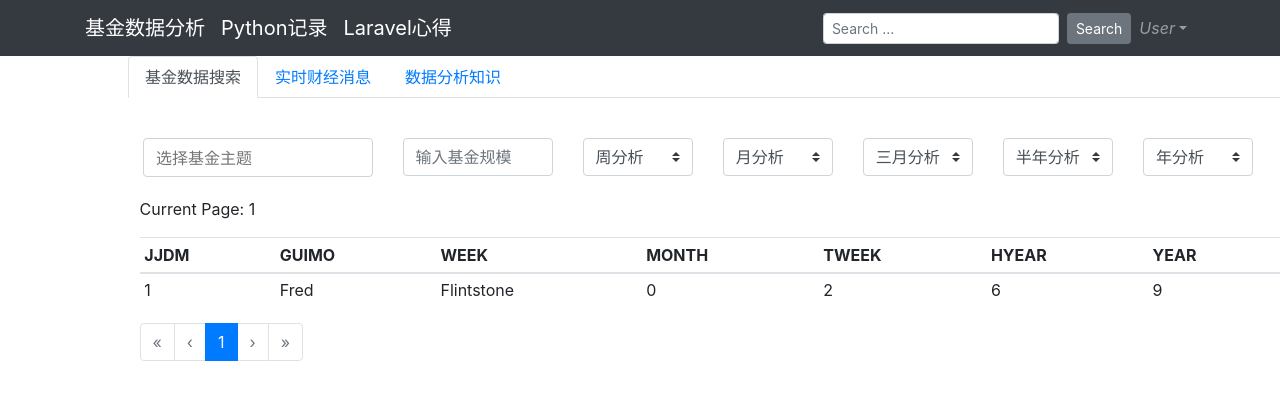
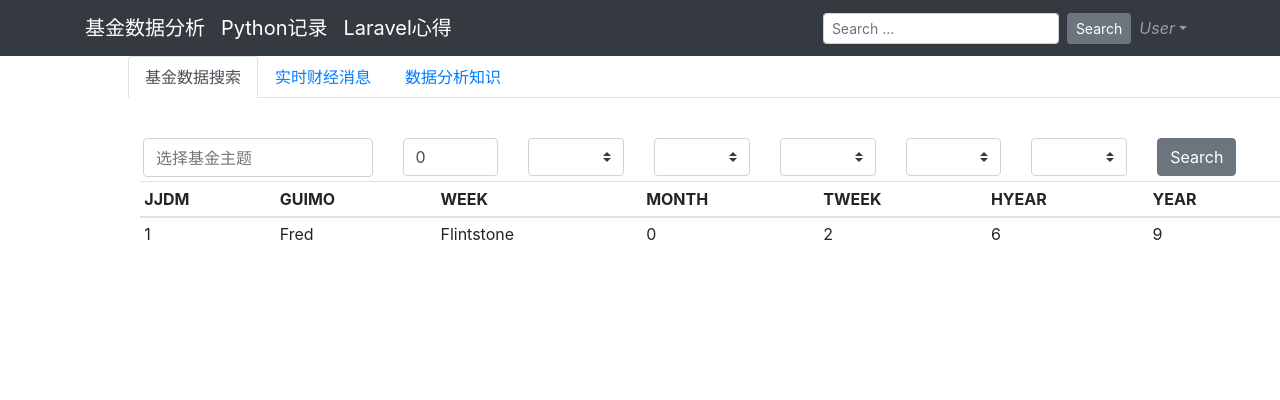
Before and after one commit to jyzhou2/fund, a Vue app in the folder fundstatics/bootstrapvue-demo/: page /JiJinList in a window 1280 px wide. Shown: the top 400 px of the page. Built offline with nearby package versions, Linux system fonts and the light colour scheme.

Commit message:
暂时提交·

```diff
--- a/fundstatics/bootstrapvue-demo/package.json
+++ b/fundstatics/bootstrapvue-demo/package.json
@@ -13,6 +13,7 @@
     "bootstrap-vue": "^2.15.0",
     "core-js": "^3.6.5",
     "vue": "^2.6.11",
+    "vue-axios": "^2.1.5",
     "vue-router": "^3.3.4"
   },
   "devDependencies": {
--- a/fundstatics/bootstrapvue-demo/src/components/JiJinList.vue
+++ b/fundstatics/bootstrapvue-demo/src/components/JiJinList.vue
@@ -13,37 +13,39 @@
                                 <b-col>
                                     <b-form-tags input-id="tags-basic" class="mb-1" no-add-on-enter separator=" "
                                                  placeholder="选择基金主题"
-                                                 v-model="value"></b-form-tags>
+                                                 v-model="theme"></b-form-tags>
                                 </b-col>
                                 <b-col>
-                                    <b-form-input type="number" id="jijinGuiMo" placeholder="输入基金规模"></b-form-input>
+                                    <b-form-input type="number" v-model="guimo"
+                                                  placeholder="输入基金规模"></b-form-input>
                                 </b-col>
                                 <b-col>
-                                    <b-form-select v-model="selected" :options="week_options">
-                                        <b-form-select-option :value="null">周分析</b-form-select-option>
+                                    <b-form-select v-model="week_selected" :options="week_options">
+
 
                                     </b-form-select>
                                 </b-col>
                                 <b-col>
-                                    <b-form-select v-model="selected" :options="week_options">
-                                        <b-form-select-option :value="null">月分析</b-form-select-option>
+                                    <b-form-select v-model="month_selected" :options="month_options">
 
                                     </b-form-select>
                                 </b-col>
                                 <b-col>
-                                    <b-form-select v-model="selected" :options="week_options">
-                                        <b-form-select-option :value="null">三月分析</b-form-select-option>
+                                    <b-form-select v-model="three_months_selected" :options="three_months_options">
+
                                     </b-form-select>
                                 </b-col>
                                 <b-col>
-                                    <b-form-select v-model="selected" :options="week_options">
-                                        <b-form-select-option :value="null">半年分析</b-form-select-option>
+                                    <b-form-select v-model="half_year_selected" :options="half_year_options">
                                     </b-form-select>
                                 </b-col>
                                 <b-col>
-                                    <b-form-select v-model="selected" :options="week_options">
-                                        <b-form-select-option :value="null">年分析</b-form-select-option>
+                                    <b-form-select v-model="year_selected" :options="year_options">
                                     </b-form-select>
+                                </b-col>
+                                <b-col>
+                                    <b-button @click="search">Search
+                                    </b-button>
                                 </b-col>
                             </b-row>
                         </b-container>
@@ -54,21 +56,15 @@
                         <div class="overflow-auto">
 
 
-                            <p class="mt-3">Current Page: {{ currentPage }}</p>
+
 
                             <b-table
                                     id="my-table"
                                     :items="items"
-                                    :per-page="perPage"
-                                    :current-page="currentPage"
+
                                     small
                             ></b-table>
-                            <b-pagination
-                                    v-model="currentPage"
-                                    :total-rows="rows"
-                                    :per-page="perPage"
-                                    aria-controls="my-table"
-                            ></b-pagination>
+
                         </div>
                     </div>
 
@@ -109,12 +105,28 @@
     }
 </style>
 <script>
+
+    var self;
     export default {
+        created: function () {
+            self = this
+        },
         data() {
+
             return {
                 value: [],
-                selected: null,
+                theme:'',
+                week_selected: null,
+                guimo: 0,
+                month_selected: null,
+                three_months_selected: null,
+                half_year_selected: null,
+                year_selected: null,
                 week_options: ['正序'],
+                month_options: ['正序'],
+                three_months_options: ['正序'],
+                half_year_options: ['正序'],
+                year_options: ['正序'],
                 perPage: 3,
                 currentPage: 1,
                 items: [
@@ -123,6 +135,58 @@
                 ]
             }
         },
-        name: "JiJinList"
+        name: "JiJinList",
+        methods: {
+            //  搜索
+            search() {
+                var url="";
+                url = 'http://81.70.21.205/api/fund_list?p=w&';
+                url +='guimo='+ self.guimo+"&"
+                url += 'theme='+self.theme+"&"
+                url += 'week_selected='+self.week_selected+"&"
+
+                url+= 'month_selected='+ self.month_selected+"&"
+                url+= 'three_months_selected='+ self.three_months_selected+"&"
+                url+= 'half_year_selected='+ self.half_year_selected+"&"
+                url+= 'year_selected='+ self.year_selected+"&"
+
+                this.axios.get(url).then((response) => {
+                    var datas = response.data;
+                    datas= datas.data
+                    var i=null;
+                    self.items = []
+                    for(i in datas){
+                        var cur_item = datas[i]
+                        self.items.push({
+                            'JJDM': cur_item.jjdm,
+                            'GUIMO': cur_item.guimo_number,
+                            'WEEK': cur_item.one_week_level,
+                            'MONTH': cur_item.one_month_level,
+                            'TWEEK': cur_item.three_months_level,
+                            'HYEAR': cur_item.six_months_level,
+                            'YEAR': cur_item.six_months_level,
+
+                        })
+                        console.log(i)
+                    }
+                })
+                /*
+                var guimo = self.guimo
+                guimo += ''
+                var theme = self.theme
+                theme += ''
+                var week_selected = self.week_selected
+                week_selected += ''
+                var month_selected = self.month_selected
+                month_selected += ''
+                var three_months_selected = self.three_months_selected
+                three_months_selected += ''
+                var half_year_selected = self.half_year_selected
+                half_year_selected += ''
+                var year_selected = self.year_selected
+                year_selected += ''*/
+            },
+
+        }
     }
 </script>
--- a/fundstatics/bootstrapvue-demo/src/main.js
+++ b/fundstatics/bootstrapvue-demo/src/main.js
@@ -4,7 +4,10 @@ import BootstrapVue from 'bootstrap-vue'
 import 'bootstrap/dist/css/bootstrap.css'
 import 'bootstrap-vue/dist/bootstrap-vue.css'
 import router from './router.js'
+import axios from 'axios'
+import VueAxios from 'vue-axios'
 
+Vue.use(VueAxios, axios)
 Vue.use(BootstrapVue)
 
 
```
Also changed, not shown: 10 other files (tests, documents, lock files or other folders).
